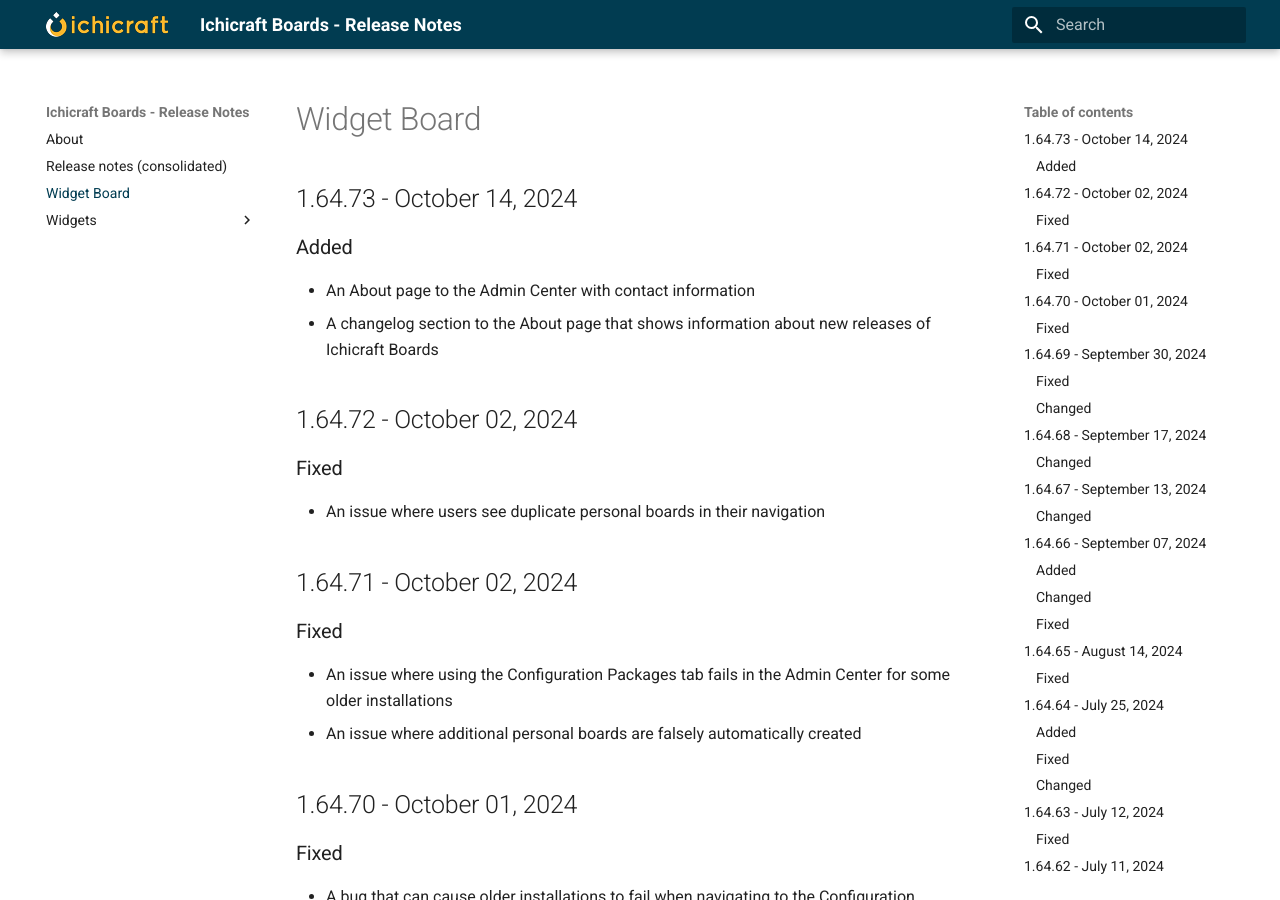
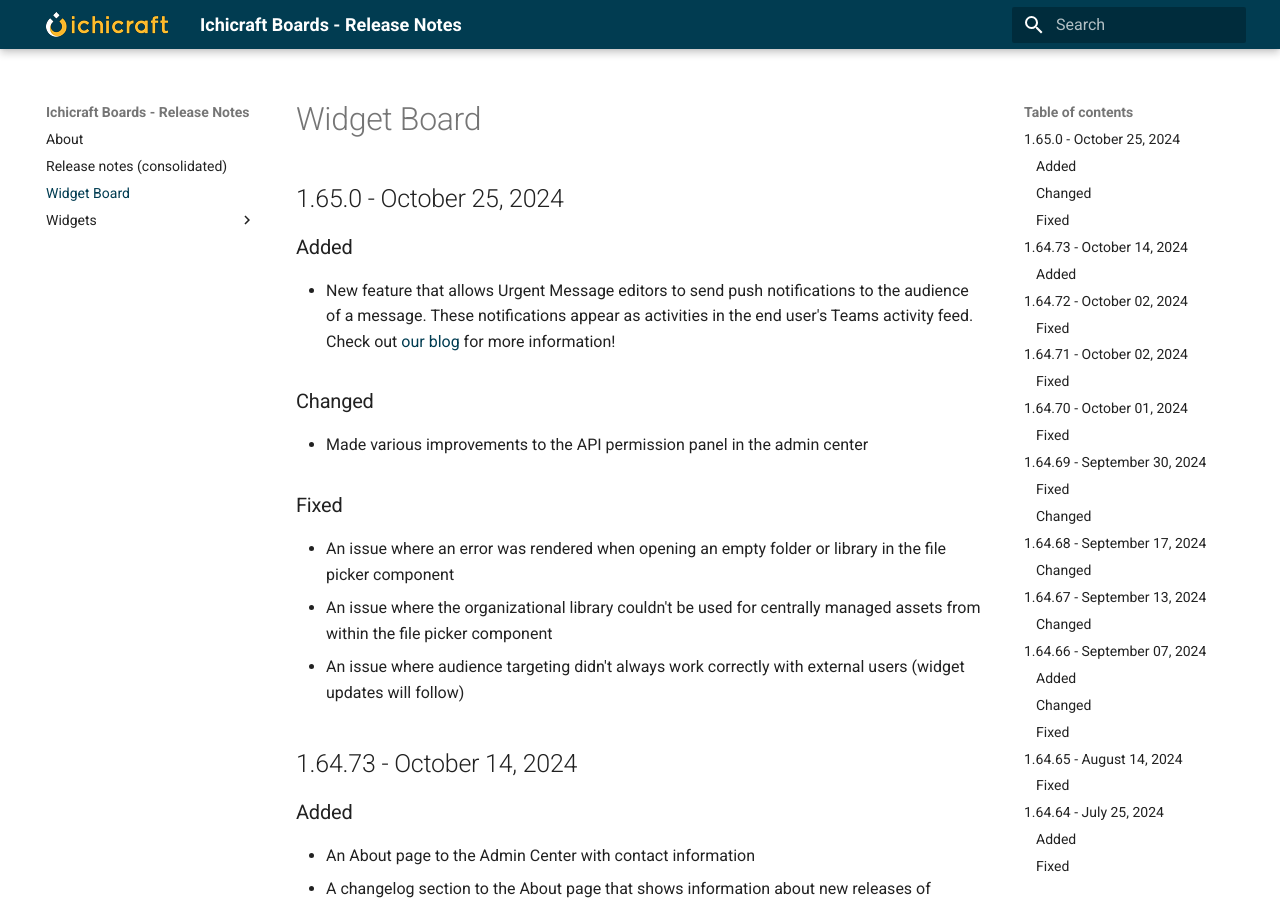
Before and after one commit to ichicraft/widgets-docs, an MkDocs documentation site: the page built from docs/Widget Board.md, in a window 1280 px wide and 900 px high. Built offline with MkDocs 1.6.1 and Material for MkDocs 9.7.7, drawn with Linux system fonts in a browser that asks for light colours.

```diff
--- a/docs/Widget Board.md
+++ b/docs/Widget Board.md
@@ -1,3 +1,16 @@
+## 1.65.0 - October 25, 2024
+
+### Added
+- New feature that allows Urgent Message editors to send push notifications to the audience of a message. These notifications appear as activities in the end user&#x27;s Teams activity feed. Check out [our blog](https://ichicraft.com/push-notifications-urgent-messages-ichicraft-boards/) for more information!
+
+### Changed
+- Made various improvements to the API permission panel in the admin center
+
+### Fixed
+- An issue where an error was rendered when opening an empty folder or library in the file picker component
+- An issue where the organizational library couldn&#x27;t be used for centrally managed assets from within the file picker component
+- An issue where audience targeting didn&#x27;t always work correctly with external users (widget updates will follow)
+
 ## 1.64.73 - October 14, 2024
 
 ### Added
```
Also changed, not shown: docs/Release-notes-(consolidated).md (+13 -0 lines).
